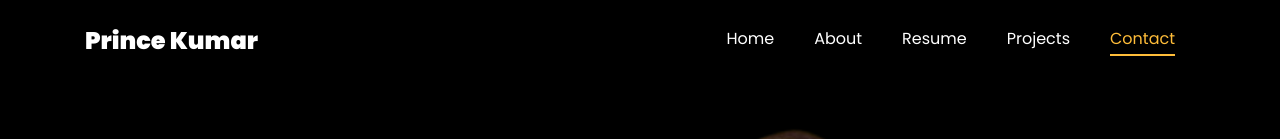
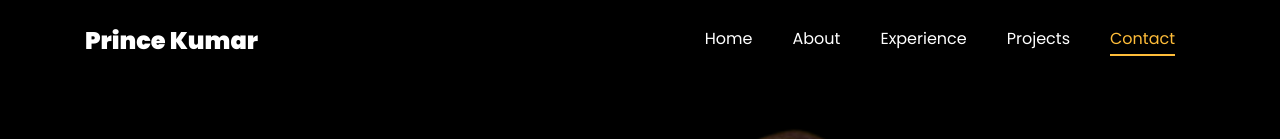
Before and after one commit to princeep/princeep.github.io, a plain HTML site: page index.html in a window 1280 px wide. Shown: the top 139 px of the page. Drawn offline with Linux system fonts and the light colour scheme; files whose address does not match are found by name.

Commit message:
nav bar update

```diff
--- a/index.html
+++ b/index.html
@@ -128,7 +128,7 @@
 	        <ul class="navbar-nav nav ml-auto">
 	          <li class="nav-item"><a href="#home-section" class="nav-link"><span>Home</span></a></li>
 	          <li class="nav-item"><a href="#about-section" class="nav-link"><span>About</span></a></li>
-	          <li class="nav-item"><a href="#resume-section" class="nav-link"><span>Resume</span></a></li>
+	          <li class="nav-item"><a href="#resume-section" class="nav-link"><span>Experience</span></a></li>
 	          <li class="nav-item"><a href="#project-section" class="nav-link"><span>Projects</span></a></li>
 	          <li class="nav-item"><a href="#contact-section" class="nav-link"><span>Contact</span></a></li>
 	        </ul>
```
